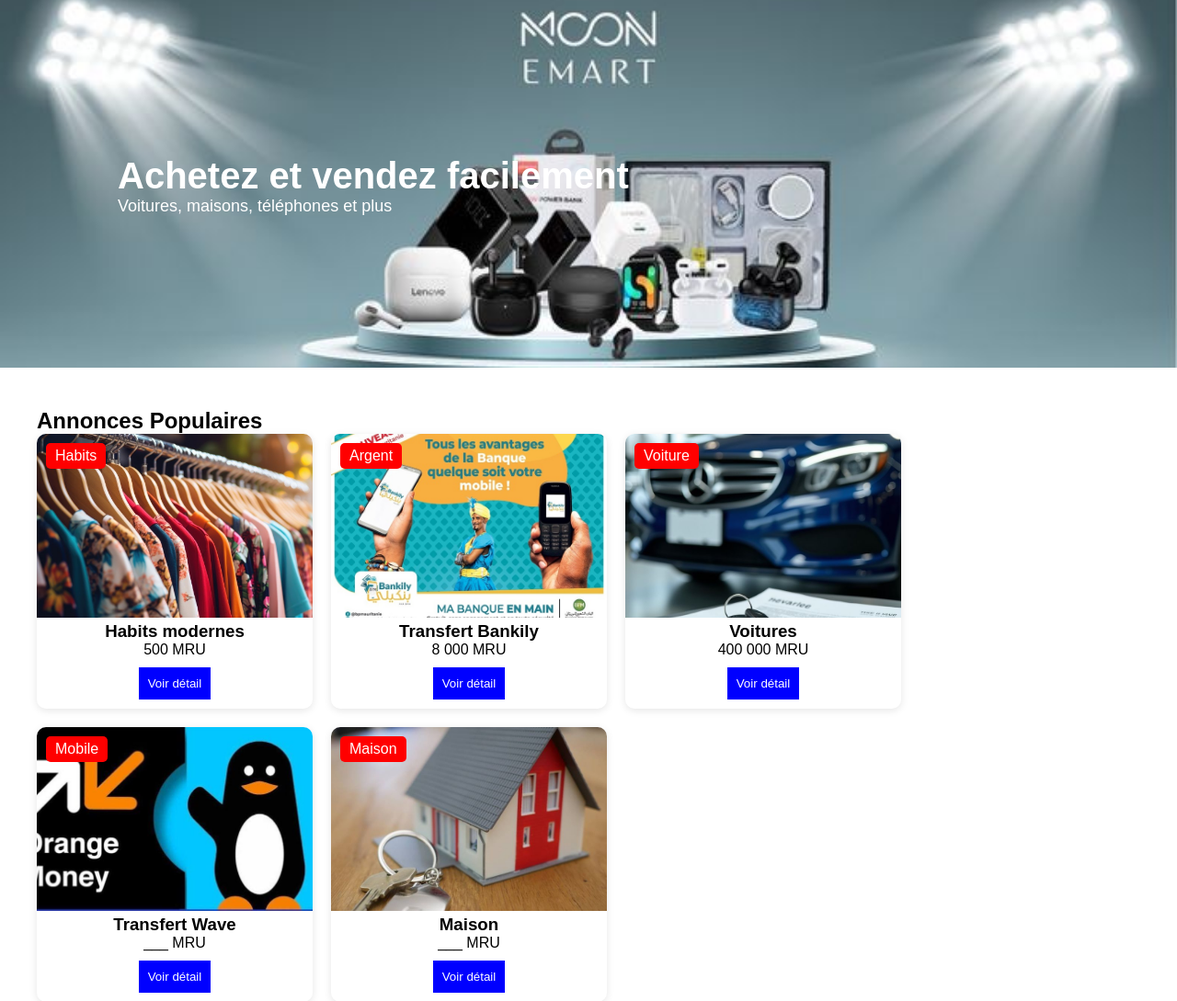
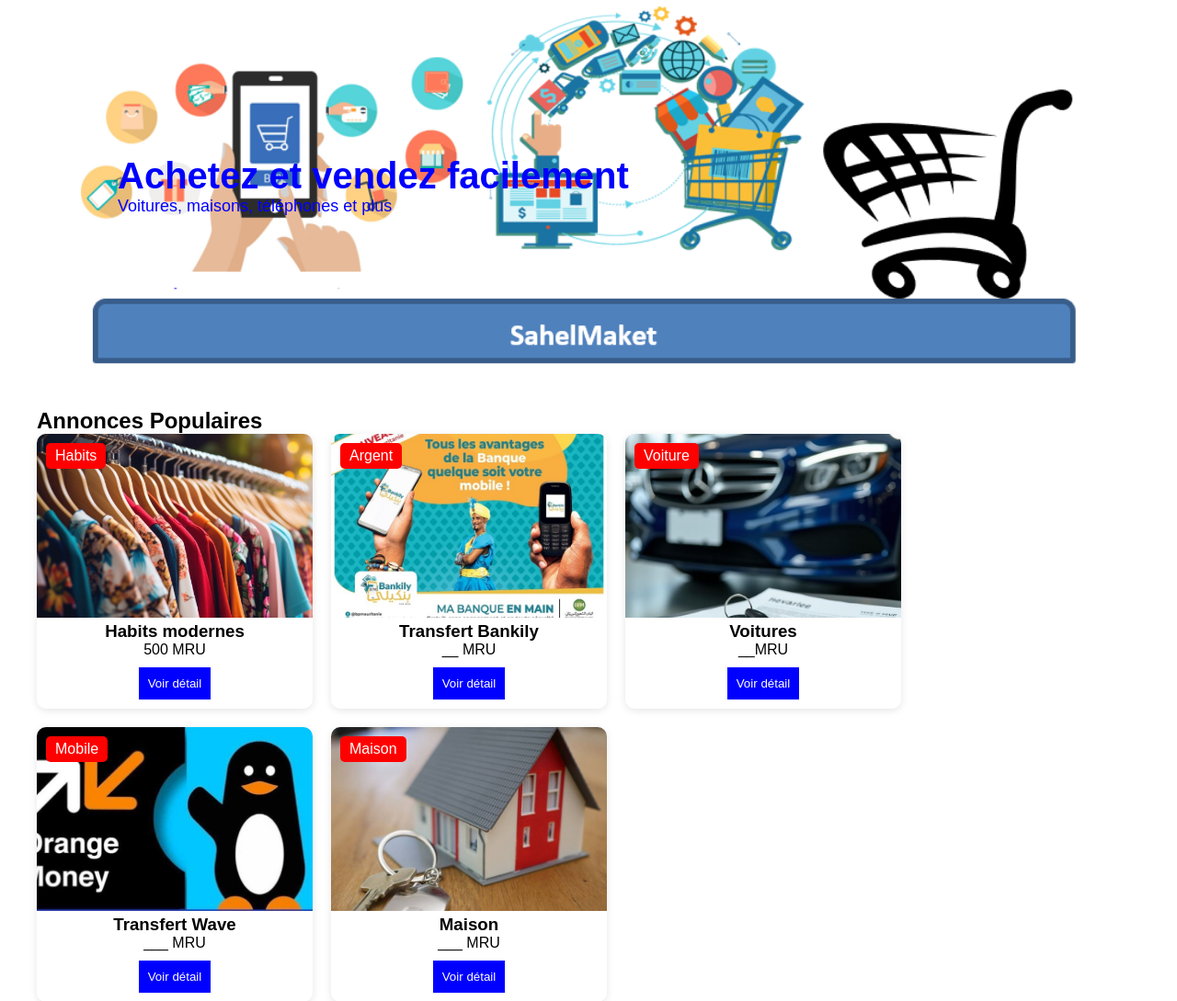
Before and after one commit to banocamara/SahelMarket.GitHub.io, a PHP site: page / in a window 1280 px wide. Shown: the part 115-1204 px from the top of the page at 92% size. Run offline with PHP 8.4, Linux system fonts and the light colour scheme.

Commit message:
Modifications

```diff
--- a/css/style.css
+++ b/css/style.css
@@ -87,7 +87,8 @@ body {
     top: 50%;
     left: 10%;
     transform: translateY(-50%);
-    color: white;
+    color: #0000ff;
+;
 }
 
 .hero-text h1 {
--- a/index.html
+++ b/index.html
@@ -55,7 +55,7 @@ href="https://cdnjs.cloudflare.com/ajax/libs/font-awesome/6.7.2/css/all.min.css"
 
     <!-- HERO -->
     <section class="hero">
-        <img src="images/banner-market1.jpg" alt="">
+        <img src="images/banner-market1.png" alt="">
         <div class="hero-text">
             <h1>Achetez et vendez facilement</h1>
             <p>Voitures, maisons, téléphones et plus</p>
@@ -80,7 +80,7 @@ href="https://cdnjs.cloudflare.com/ajax/libs/font-awesome/6.7.2/css/all.min.css"
                 <span class="badge">Argent</span>
                 <img src="images/bankily2.jpg">
                 <h3>Transfert Bankily</h3>
-                <p>8 000 MRU</p>
+                <p>__ MRU</p>
                 <button>Voir détail</button>
             </div>
 
@@ -88,7 +88,7 @@ href="https://cdnjs.cloudflare.com/ajax/libs/font-awesome/6.7.2/css/all.min.css"
                 <span class="badge">Voiture</span>
                 <img src="images/car1.jpg">
                 <h3>Voitures</h3>
-                <p>400 000 MRU</p>
+                <p>__MRU</p>
                 <button>Voir détail</button>
             </div>
 
```
Also changed, not shown: images/banner-market1.png (added).
